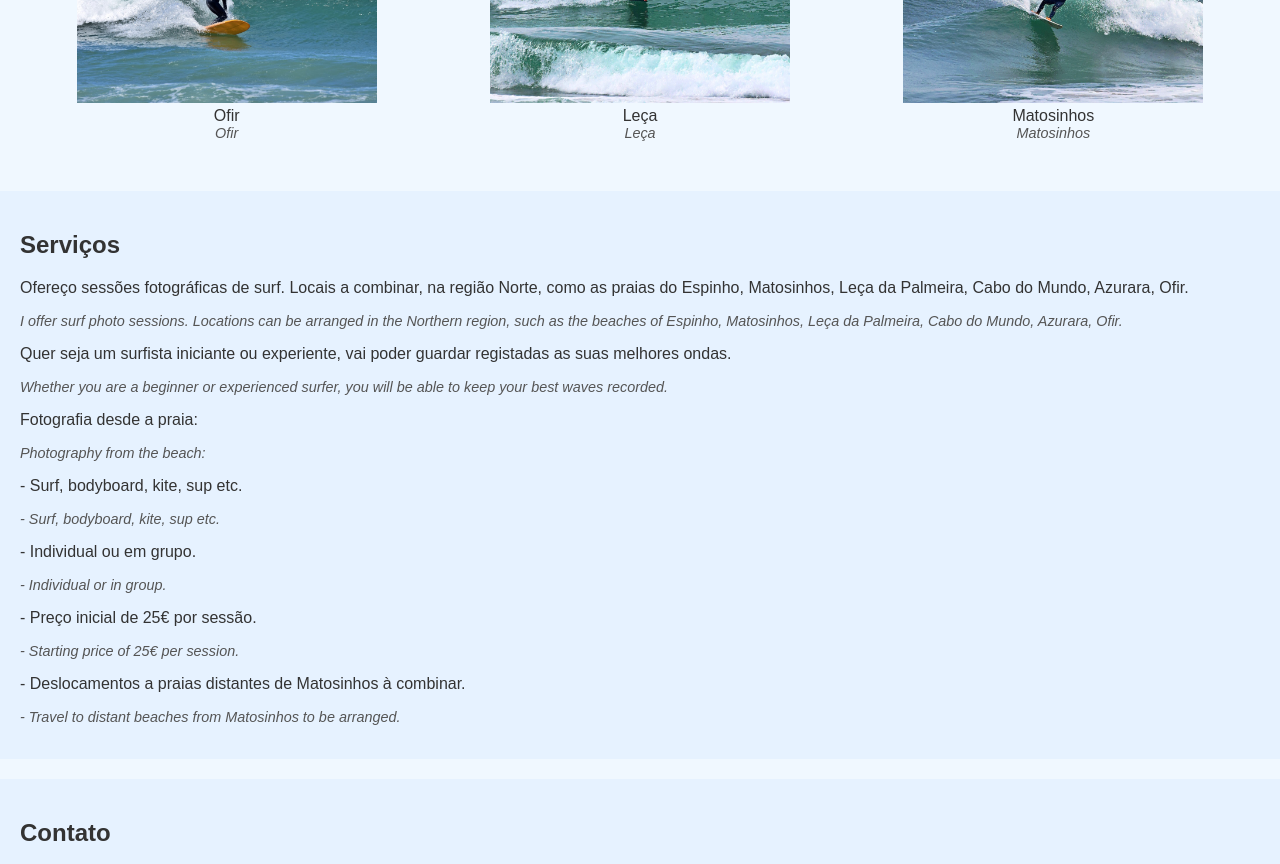
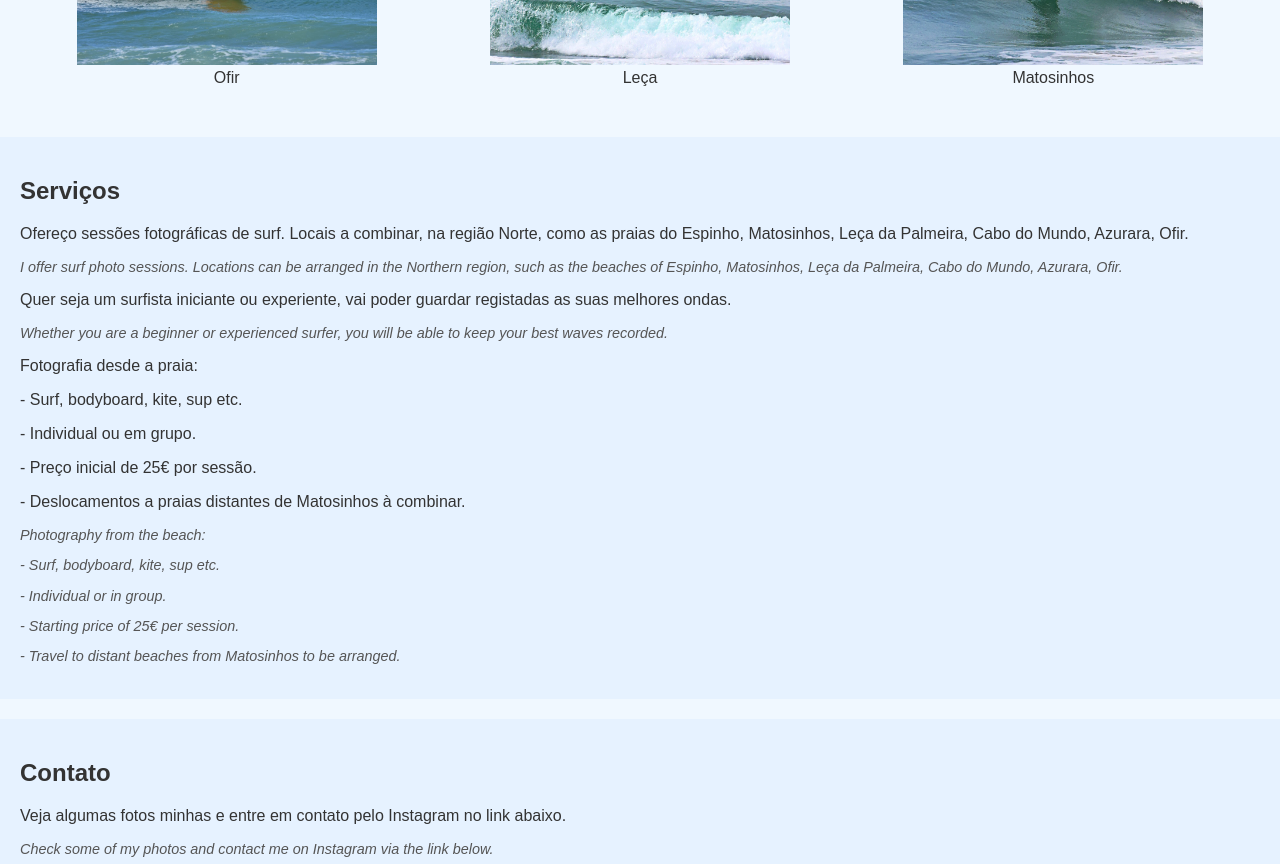
Before and after one commit to xavicastel/Surf-Photo-Page, a plain HTML site: page index.html in a window 1280 px wide. Shown: the part 870-1734 px from the top of the page. Drawn offline with Linux system fonts and the light colour scheme.

Commit message:
Update index.html
improvements

```diff
--- a/index.html
+++ b/index.html
@@ -105,7 +105,6 @@
             font-style: italic;
             color: #555;
         }
-        }
         .translated-text-header {
             background-color: #007acc;
             font-size: 0.9em;
@@ -128,8 +127,8 @@
     </nav>
     <section id="about">
         <h2>Sobre Mim</h2>
-        <p>Olá! Meu nome é Xavier. Com mais de 20 anos de experiência como surfista, conheço bem o desporto e consigo capturar o momento certo, garantindo excelentes fotos. Abaixo esta uma foto minha surfando a uns 20 anos atrás.</p>
-        <p class="translated-text">Hello! My name is Xavier. With over 20 years of experience as a surfer, I know the sport well and can capture the right moment, ensuring excellent photos. Below its me, surfing about 20 years ago.</p>
+        <p>Olá! Meu nome é Xavier. Com mais de 20 anos de experiência como surfista, conheço bem o desporto e consigo capturar o momento certo, garantindo excelentes fotos.</p>
+        <p class="translated-text">Hello! My name is Xavier. With over 20 years of experience as a surfer, I know the sport well and can capture the right moment, ensuring excellent photos.</p>
         <img src="images/xavi_surfing.jpg" alt="Foto de surf">
     </section>
     <section id="portfolio" class="portfolio">
@@ -140,17 +139,14 @@
             <div class="image-item">
                 <img src="images/Photo_1.jpg" alt="Foto de surf em Ofir">
                 <div class="caption">Ofir</div>
-                <div class="caption translated-text">Ofir</div>
             </div>
             <div class="image-item">
                 <img src="images/Photo_2.jpg" alt="Foto de surf em Leça">
                 <div class="caption">Leça</div>
-                <div class="caption translated-text">Leça</div>
             </div>
             <div class="image-item">
                 <img src="images/Photo_3.jpg" alt="Foto de surf em Matosinhos">
                 <div class="caption">Matosinhos</div>
-                <div class="caption translated-text">Matosinhos</div>
             </div>
         </div>
     </section>
@@ -161,20 +157,20 @@
         <p>Quer seja um surfista iniciante ou experiente, vai poder guardar registadas as suas melhores ondas.</p>
         <p class="translated-text">Whether you are a beginner or experienced surfer, you will be able to keep your best waves recorded.</p>
         <p>Fotografia desde a praia:</p>
+        <p> - Surf, bodyboard, kite, sup etc.</p>
+        <p> - Individual ou em grupo.</p>
+        <p> - Preço inicial de 25€ por sessão.</p>
+        <p> - Deslocamentos a praias distantes de Matosinhos à combinar.</p>
         <p class="translated-text">Photography from the beach:</p>
-        <p> - Surf, bodyboard, kite, sup etc.</p>
         <p class="translated-text"> - Surf, bodyboard, kite, sup etc.</p>
-        <p> - Individual ou em grupo.</p>
         <p class="translated-text"> - Individual or in group.</p>
-        <p> - Preço inicial de 25€ por sessão.</p>
         <p class="translated-text"> - Starting price of 25€ per session.</p>
-        <p> - Deslocamentos a praias distantes de Matosinhos à combinar.</p>
         <p class="translated-text"> - Travel to distant beaches from Matosinhos to be arranged.</p>
     </section>
     <section id="contact" class="contact">
         <h2>Contato</h2>
-        <p>Entre em contato pelo Instagram no link abaixo para mais informações ou para agendar uma sessão fotográfica.</p>
-        <p class="translated-text">Contact me on Instagram via the link below for more information or to schedule a photo session.</p>
+        <p> Veja algumas fotos minhas e entre em contato pelo Instagram no link abaixo.</p>
+        <p class="translated-text">Check some of my photos and contact me on Instagram via the link below.</p>
         <div class="social-icons">
             <a href="https://www.surfmappers.com/xaviercastello" target="_blank"><img src="images/surfmappers_logo_ss.png" alt="Surf Mappers"></a>
             <a href="https://www.instagram.com/xavi_photo_surf/" target="_blank"><img src="images/instagram_logo.png" alt="Instagram"></a>
```
